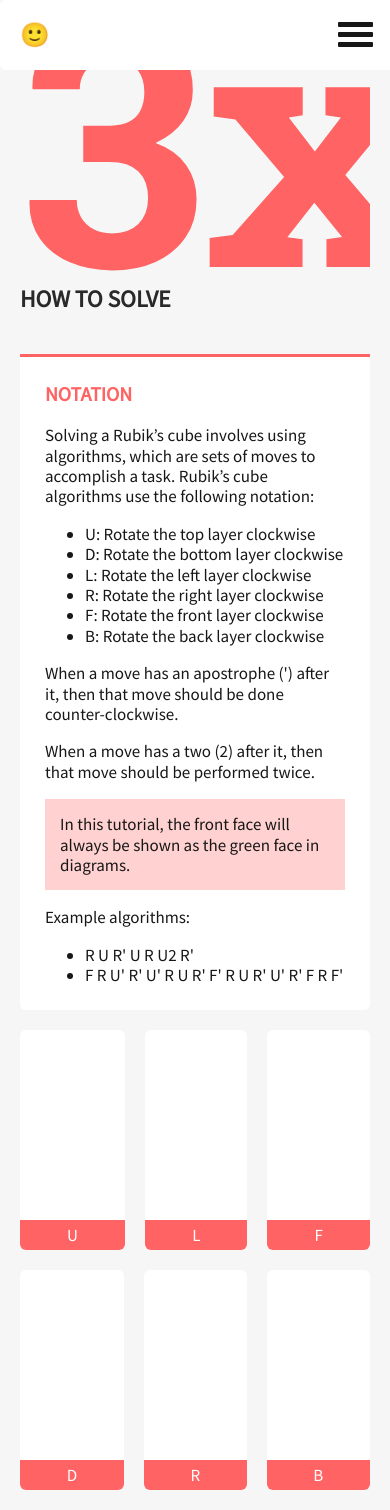
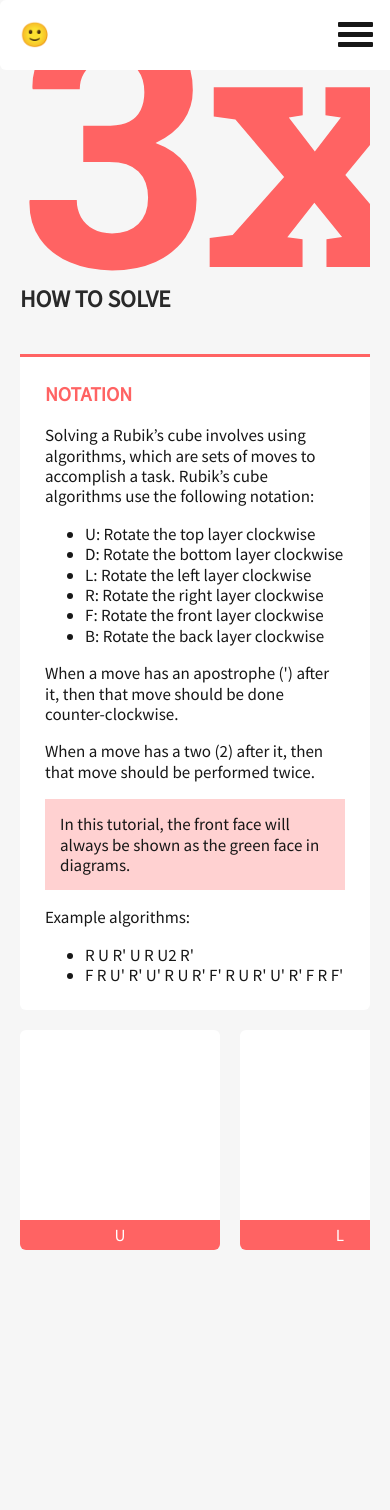
Before and after one commit to arielbob/cubedoc, a React app: page /how-to-solve in a window 390 px wide. After the commit the page ends 1290 px from the top, so only its background shows below. Built offline with nearby package versions, Linux system fonts and the light colour scheme.

Commit message:
Added better mobile styles for image cards on first step of 3x3

```diff
--- a/src/stylesheets/_base.scss
+++ b/src/stylesheets/_base.scss
@@ -38,7 +38,7 @@
 .container {
   margin: $gutter auto;
   padding: 0 $gutter;
-  width: $content-width;
+  max-width: $content-width;
   &.bleed-top {
     margin-top: 0;
   }
@@ -47,7 +47,7 @@
 //TODO: maybe switch these to min-width and swap mobile/web styles to follow mobile first styling
 @media only screen and (max-width: $breakpoint-lg) {
   .container {
-    width: 800px;
+    max-width: 800px;
   }
 }
 
--- a/src/stylesheets/_steps.scss
+++ b/src/stylesheets/_steps.scss
@@ -6,7 +6,6 @@
     flex-grow: 2;
   }
   .diagrams-notation {
-    flex-basis: 0;
     flex-grow: 3;
     .img-card {
       height: 220px;
@@ -24,3 +23,18 @@
     }
   }
 }
+
+@media only screen and (max-width: $breakpoint) {
+  .step1 {
+    .diagrams-notation {
+      overflow-x: scroll;
+      display: flex;
+      .row {
+        margin: auto $gutter $gutter auto;
+        .img-card {
+          min-width: 200px;
+        }
+      }
+    }
+  }
+}
--- a/webpack.config.js
+++ b/webpack.config.js
@@ -21,7 +21,8 @@
   },
   devServer: {
     contentBase: './dist',
-    hot: true
+    hot: true,
+    historyApiFallback: true
   },
   module: {
     rules: [
```
